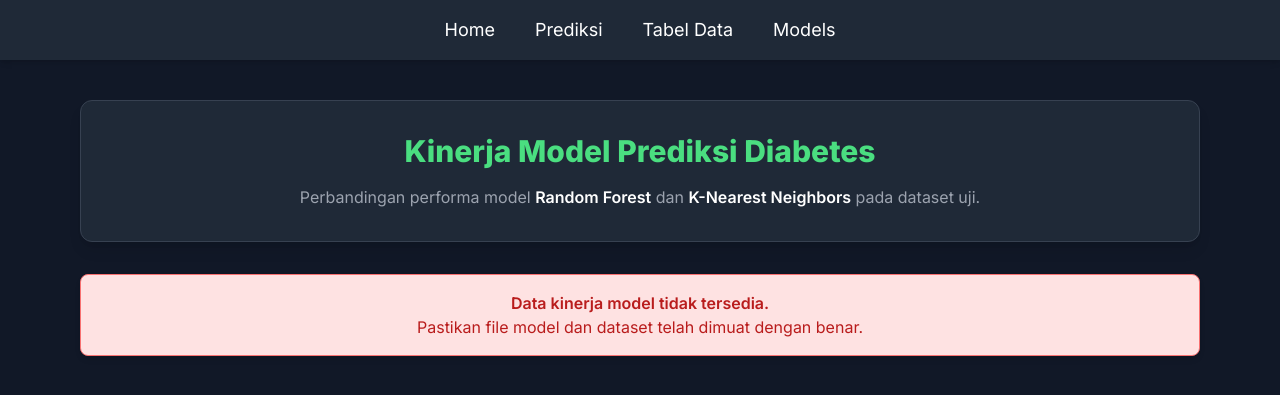
After one commit to rhmnaan/predict-diabetes, a Flask app: page /models in a window 1280 px wide. The commit adds this page. Shown: the top 395 px of the page. Run offline with Flask 3, Linux system fonts and the light colour scheme; parts of the project's set-up code (start-up, migrations or seed data) failed here and were passed over; some libraries are stand-ins or nearby versions.

Commit message:
new page models

```diff
--- a/app.py
+++ b/app.py
@@ -1,142 +1,150 @@
 import joblib
 import pandas as pd
 import numpy as np
-from flask import Flask, request, render_template, jsonify
+from flask import Flask, request, render_template
+from sklearn.model_selection import train_test_split
+from sklearn.metrics import (
+    accuracy_score, precision_score, recall_score, f1_score, roc_auc_score,
+    confusion_matrix
+)
 
-# --- Inisialisasi Aplikasi Flask ---
 app = Flask(__name__)
 
-# --- Lokasi Model dan Data ---
+# --- File Path ---
 RF_MODEL_PATH = 'random_forest_diabetes_model.joblib'
 KNN_MODEL_PATH = 'knn_diabetes_model.joblib'
-SCALER_PATH = 'standard_scaler_diabetes.joblib' # Path untuk StandardScaler
+SCALER_PATH = 'standard_scaler_diabetes.joblib'
 DATA_PATH = 'diabetes.csv'
 
-# --- Load Model Random Forest ---
+# --- Load Model ---
 try:
     loaded_rf_model = joblib.load(RF_MODEL_PATH)
-    print(f"Model Random Forest '{RF_MODEL_PATH}' berhasil dimuat.")
-except FileNotFoundError:
-    print(f"ERROR: Model Random Forest '{RF_MODEL_PATH}' tidak ditemukan. Pastikan file model ada.")
+    loaded_knn_model = joblib.load(KNN_MODEL_PATH)
+    loaded_scaler = joblib.load(SCALER_PATH)
+    print("Model RF, KNN, dan scaler berhasil dimuat.")
+except FileNotFoundError as e:
+    print(f"File tidak ditemukan: {e}")
     exit()
 
-# --- Load Model KNN dan Scaler ---
+# --- Evaluasi RANDOM FOREST (tanpa hapus outlier, dengan imputasi median) ---
 try:
-    loaded_knn_model = joblib.load(KNN_MODEL_PATH)
-    loaded_scaler = joblib.load(SCALER_PATH) # Muat scaler
-    print(f"Model KNN '{KNN_MODEL_PATH}' dan Scaler '{SCALER_PATH}' berhasil dimuat.")
-except FileNotFoundError:
-    print(f"ERROR: Model KNN '{KNN_MODEL_PATH}' atau Scaler '{SCALER_PATH}' tidak ditemukan. Pastikan file ada.")
-    exit()
+    rf_data = pd.read_csv(DATA_PATH)
+    rf_cols_to_impute = ['Glucose', 'BloodPressure', 'SkinThickness', 'Insulin', 'BMI']
+    for col in rf_cols_to_impute:
+        rf_data[col] = rf_data[col].replace(0, np.nan)
+        rf_data[col].fillna(rf_data[col].median(), inplace=True)
 
-# --- Median untuk Imputasi (Sama seperti saat pelatihan) ---
-# PENTING: Nilai median ini HARUS berasal dari data *pelatihan*
-# yang digunakan untuk melatih model Anda. Ini bisa dihitung sekali dan di-hardcode,
-# atau disimpan bersama model. Untuk demo ini, kita akan hitung dari dataset asli lagi.
-# Dalam aplikasi nyata, lebih baik menyimpan ini secara terpisah atau bersama model.
+    X_rf = rf_data.drop('Outcome', axis=1)
+    y_rf = rf_data['Outcome']
+    _, X_test_rf, _, y_test_rf = train_test_split(X_rf, y_rf, test_size=0.2, random_state=42, stratify=y_rf)
+
+    y_pred_rf = loaded_rf_model.predict(X_test_rf)
+    y_proba_rf = loaded_rf_model.predict_proba(X_test_rf)[:, 1]
+
+    rf_metrics = {
+        'accuracy': accuracy_score(y_test_rf, y_pred_rf),
+        'precision': precision_score(y_test_rf, y_pred_rf),
+        'recall': recall_score(y_test_rf, y_pred_rf),
+        'f1_score': f1_score(y_test_rf, y_pred_rf),
+        'roc_auc': roc_auc_score(y_test_rf, y_proba_rf)
+    }
+except Exception as e:
+    print(f"Gagal evaluasi Random Forest: {e}")
+    rf_metrics = None
+
+# --- Evaluasi KNN (hapus outlier, tidak imputasi, discale) ---
 try:
-    temp_df_for_medians = pd.read_csv(DATA_PATH)
-    cols_to_impute = ['Glucose', 'BloodPressure', 'SkinThickness', 'Insulin', 'BMI']
-    for col in cols_to_impute:
-        temp_df_for_medians[col] = temp_df_for_medians[col].replace(0, np.nan)
+    knn_data = pd.read_csv(DATA_PATH)
+    Q1 = knn_data.quantile(0.25)
+    Q3 = knn_data.quantile(0.75)
+    IQR = Q3 - Q1
+    knn_data = knn_data[~((knn_data < (Q1 - 1.5 * IQR)) | (knn_data > (Q3 + 1.5 * IQR))).any(axis=1)]
 
-    # Simpan median ke dalam dictionary
-    MEDIANS = {col: temp_df_for_medians[col].median() for col in cols_to_impute}
-    # Dapatkan urutan kolom yang diharapkan dari dataset asli (tanpa 'Outcome')
-    EXPECTED_COLUMNS = temp_df_for_medians.drop('Outcome', axis=1).columns.tolist()
-    print("Median untuk imputasi dan urutan kolom diharapkan berhasil dihitung/didapat.")
-except FileNotFoundError:
-    print(f"ERROR: '{DATA_PATH}' tidak ditemukan. Median tidak dapat dihitung dan tabel tidak dapat ditampilkan.")
-    exit()
+    X_knn = knn_data.drop('Outcome', axis=1)
+    y_knn = knn_data['Outcome']
+    _, X_test_knn, _, y_test_knn = train_test_split(X_knn, y_knn, test_size=0.2, random_state=42)
 
-# --- Fungsi Preprocessing ---
-def preprocess_input(data_dict):
-    """
-    Melakukan preprocessing pada data input dari form.
-    Menerima dictionary, mengembalikan DataFrame yang siap diprediksi (belum discale untuk KNN).
-    """
-    df_input = pd.DataFrame([data_dict])
+    X_test_knn_scaled = loaded_scaler.transform(X_test_knn)
+    y_pred_knn = loaded_knn_model.predict(X_test_knn_scaled)
+    y_proba_knn = loaded_knn_model.predict_proba(X_test_knn_scaled)[:, 1]
 
-    # Pastikan semua kolom numerik yang mungkin memiliki 0 diubah menjadi NaN
-    for col in MEDIANS.keys():
-        df_input[col] = df_input[col].replace(0, np.nan)
-        # Imputasi NaN dengan median yang sudah dihitung
-        df_input[col].fillna(MEDIANS[col], inplace=True)
+    knn_metrics = {
+        'accuracy': accuracy_score(y_test_knn, y_pred_knn),
+        'precision': precision_score(y_test_knn, y_pred_knn),
+        'recall': recall_score(y_test_knn, y_pred_knn),
+        'f1_score': f1_score(y_test_knn, y_pred_knn),
+        'roc_auc': roc_auc_score(y_test_knn, y_proba_knn)
+    }
+except Exception as e:
+    print(f"Gagal evaluasi KNN: {e}")
+    knn_metrics = None
 
-    # Pastikan urutan kolom sesuai dengan saat model dilatih
-    # Ini penting agar model menerima input dalam urutan yang benar
-    return df_input[EXPECTED_COLUMNS]
+# --- Preprocessing Input untuk Prediksi ---
+def preprocess_input(data_dict, use_imputation=False):
+    df = pd.DataFrame([data_dict])
+    if use_imputation:
+        for col in ['Glucose', 'BloodPressure', 'SkinThickness', 'Insulin', 'BMI']:
+            df[col] = df[col].replace(0, np.nan)
+            df[col].fillna(df[col].median(), inplace=True)
+    return df
 
-# --- Route untuk Halaman Utama (Home Page - Informasi Saja) ---
+# --- Routes ---
 @app.route('/')
 def home():
     return render_template('home.html')
 
-# --- Route untuk Halaman Prediksi (Form Input dan Hasil) ---
 @app.route('/predict_page')
 def predict_page():
     return render_template('predict.html')
 
-# --- Route untuk Memproses Prediksi (Ketika Form Disubmit) ---
 @app.route('/predict', methods=['POST'])
 def predict():
-    if request.method == 'POST':
-        # Mengambil data dari form
-        try:
-            data = {
-                'Pregnancies': int(request.form['Pregnancies']),
-                'Glucose': int(request.form['Glucose']),
-                'BloodPressure': int(request.form['BloodPressure']),
-                'SkinThickness': int(request.form['SkinThickness']),
-                'Insulin': int(request.form['Insulin']),
-                'BMI': float(request.form['BMI']),
-                'DiabetesPedigreeFunction': float(request.form['DiabetesPedigreeFunction']),
-                'Age': int(request.form['Age'])
-            }
-        except ValueError:
-            return render_template('predict.html', error_message="Input tidak valid. Pastikan semua kolom diisi dengan angka.")
+    try:
+        data = {
+            'Pregnancies': int(request.form['Pregnancies']),
+            'Glucose': int(request.form['Glucose']),
+            'BloodPressure': int(request.form['BloodPressure']),
+            'SkinThickness': int(request.form['SkinThickness']),
+            'Insulin': int(request.form['Insulin']),
+            'BMI': float(request.form['BMI']),
+            'DiabetesPedigreeFunction': float(request.form['DiabetesPedigreeFunction']),
+            'Age': int(request.form['Age'])
+        }
+    except ValueError:
+        return render_template('predict.html', error_message="Input tidak valid.")
 
-        # Preprocess data input (unscaled)
-        processed_data_unscaled = preprocess_input(data)
+    # --- Prediksi Random Forest (pakai imputasi) ---
+    input_rf = preprocess_input(data, use_imputation=True)
+    rf_pred = loaded_rf_model.predict(input_rf)[0]
+    rf_proba = loaded_rf_model.predict_proba(input_rf)[:, 1][0]
+    rf_result = "Diabetes" if rf_pred == 1 else "Tidak Diabetes"
 
-        # --- Prediksi dengan Random Forest ---
-        rf_prediction = loaded_rf_model.predict(processed_data_unscaled)[0]
-        rf_proba = loaded_rf_model.predict_proba(processed_data_unscaled)[:, 1][0]
+    # --- Prediksi KNN (tanpa imputasi, tapi discale) ---
+    input_knn = preprocess_input(data, use_imputation=False)
+    input_knn_scaled = loaded_scaler.transform(input_knn)
+    knn_pred = loaded_knn_model.predict(input_knn_scaled)[0]
+    knn_proba = loaded_knn_model.predict_proba(input_knn_scaled)[:, 1][0]
+    knn_result = "Diabetes" if knn_pred == 1 else "Tidak Diabetes"
 
-        rf_result = "Diabetes" if rf_prediction == 1 else "Tidak Diabetes"
-        rf_confidence = f"Probabilitas Diabetes: {rf_proba:.2%}"
+    return render_template('predict.html',
+        rf_prediction_text=f"Random Forest: {rf_result}",
+        rf_confidence_text=f"Probabilitas: {rf_proba:.2%}",
+        knn_prediction_text=f"K-Nearest Neighbors: {knn_result}",
+        knn_confidence_text=f"Probabilitas: {knn_proba:.2%}"
+    )
 
-        # --- Prediksi dengan KNN ---
-        # Data harus discale untuk KNN menggunakan scaler yang sudah dimuat
-        processed_data_scaled = loaded_scaler.transform(processed_data_unscaled)
-
-        knn_prediction = loaded_knn_model.predict(processed_data_scaled)[0]
-        knn_proba = loaded_knn_model.predict_proba(processed_data_scaled)[:, 1][0]
-
-        knn_result = "Diabetes" if knn_prediction == 1 else "Tidak Diabetes"
-        knn_confidence = f"Probabilitas Diabetes: {knn_proba:.2%}"
-
-        # Kembali ke halaman prediksi dengan hasil dari kedua model
-        return render_template('predict.html',
-                               rf_prediction_text=f"Random Forest: {rf_result}",
-                               rf_confidence_text=rf_confidence,
-                               knn_prediction_text=f"K-Nearest Neighbors: {knn_result}",
-                               knn_confidence_text=knn_confidence)
-
-# --- Route untuk Menampilkan Tabel Data ---
 @app.route('/table')
 def show_table():
     try:
-        # Baca dataset asli
-        df_full = pd.read_csv(DATA_PATH)
-        # Konversi DataFrame ke HTML table
-        # .to_html() akan menghasilkan string HTML dari DataFrame
-        # .head(20) untuk hanya menampilkan 20 baris pertama agar tidak terlalu panjang
-        diabetes_table_html = df_full.head(15).to_html(classes='data-table', index=False)
-        return render_template('table.html', diabetes_table=diabetes_table_html)
+        df = pd.read_csv(DATA_PATH)
+        table_html = df.head(20).to_html(classes='data-table', index=False)
+        return render_template('table.html', diabetes_table=table_html)
     except FileNotFoundError:
-        return render_template('table.html', diabetes_table="<p style='text-align:center; color:red;'>Error: File 'diabetes.csv' tidak ditemukan.</p>")
+        return render_template('table.html', diabetes_table="<p style='color:red;'>Data tidak ditemukan.</p>")
 
-# --- Jalankan Aplikasi Flask ---
+@app.route('/models')
+def show_model_performance():
+    return render_template('models.html', rf_metrics=rf_metrics, knn_metrics=knn_metrics)
+
 if __name__ == '__main__':
     app.run(debug=True)
--- a/templates/home.html
+++ b/templates/home.html
@@ -23,6 +23,7 @@
           <li><a href="/" class="hover:text-green-400 transition duration-300">Home</a></li>
           <li><a href="/predict_page" class="hover:text-green-400 transition duration-300">Prediksi</a></li>
           <li><a href="/table" class="hover:text-green-400 transition duration-300">Tabel Data</a></li>
+          <li><a href="/models" class="hover:text-green-400 transition duration-300">Models</a></li>
         </ul>
       </div>
     </div>
--- /dev/null
+++ b/templates/models.html
@@ -0,0 +1,97 @@
+<!DOCTYPE html>
+<html lang="id">
+<head>
+  <meta charset="UTF-8" />
+  <meta name="viewport" content="width=device-width, initial-scale=1.0" />
+  <title>Kinerja Model - Prediksi Risiko Diabetes</title>
+  <link href="https://fonts.googleapis.com/css2?family=Inter:wght@300;400;600;700;800&display=swap" rel="stylesheet" />
+  <script src="https://cdn.tailwindcss.com"></script>
+  <style>
+    body {
+      font-family: 'Inter', sans-serif;
+    }
+  </style>
+</head>
+<body class="bg-gray-900 text-gray-100">
+
+  <!-- Navbar -->
+  <nav class="bg-gray-800 shadow-md sticky top-0 z-50">
+    <div class="max-w-7xl mx-auto px-4">
+      <div class="flex justify-center py-4">
+        <ul class="flex gap-10 text-white font-medium text-lg">
+          <li><a href="/" class="hover:text-green-400 transition">Home</a></li>
+          <li><a href="/predict_page" class="hover:text-green-400 transition">Prediksi</a></li>
+          <li><a href="/table" class="hover:text-green-400 transition">Tabel Data</a></li>
+          <li><a href="/models" class="hover:text-green-400 transition">Models</a></li>
+        </ul>
+      </div>
+    </div>
+  </nav>
+
+  <!-- Konten Utama -->
+  <div class="max-w-6xl mx-auto px-4 py-10 space-y-8">
+
+    <!-- Header -->
+    <div class="bg-gray-800 border border-gray-700 rounded-xl p-8 shadow-lg">
+      <h1 class="text-3xl font-extrabold text-green-400 text-center mb-4">Kinerja Model Prediksi Diabetes</h1>
+      <p class="text-center text-gray-400">Perbandingan performa model <span class="font-semibold text-white">Random Forest</span> dan <span class="font-semibold text-white">K-Nearest Neighbors</span> pada dataset uji.</p>
+    </div>
+
+    {% if rf_metrics and knn_metrics %}
+
+    <!-- Perbandingan Model -->
+    <div class="flex flex-col md:flex-row gap-6 justify-center">
+
+      <!-- Kartu RF -->
+      <div class="flex-1 bg-gray-800 border border-gray-700 rounded-xl p-6 shadow-md hover:shadow-xl transition duration-300">
+        <h3 class="text-2xl font-bold text-center text-green-400 border-b border-gray-600 pb-3 mb-4">Random Forest</h3>
+        <ul class="space-y-3 text-gray-300">
+          <li class="flex justify-between"><span>Akurasi:</span><strong class="text-blue-400">{{ "%.4f" | format(rf_metrics.accuracy) }}</strong></li>
+          <li class="flex justify-between"><span>Presisi:</span><strong class="text-blue-400">{{ "%.4f" | format(rf_metrics.precision) }}</strong></li>
+          <li class="flex justify-between"><span>Recall:</span><strong class="text-blue-400">{{ "%.4f" | format(rf_metrics.recall) }}</strong></li>
+          <li class="flex justify-between"><span>F1-Score:</span><strong class="text-blue-400">{{ "%.4f" | format(rf_metrics.f1_score) }}</strong></li>
+          <li class="flex justify-between"><span>ROC AUC:</span><strong class="text-blue-400">{{ "%.4f" | format(rf_metrics.roc_auc) }}</strong></li>
+        </ul>
+      </div>
+
+      <!-- Kartu KNN -->
+      <div class="flex-1 bg-gray-800 border border-gray-700 rounded-xl p-6 shadow-md hover:shadow-xl transition duration-300">
+        <h3 class="text-2xl font-bold text-center text-green-400 border-b border-gray-600 pb-3 mb-4">K-Nearest Neighbors</h3>
+        <ul class="space-y-3 text-gray-300">
+          <li class="flex justify-between"><span>Akurasi:</span><strong class="text-blue-400">{{ "%.4f" | format(knn_metrics.accuracy) }}</strong></li>
+          <li class="flex justify-between"><span>Presisi:</span><strong class="text-blue-400">{{ "%.4f" | format(knn_metrics.precision) }}</strong></li>
+          <li class="flex justify-between"><span>Recall:</span><strong class="text-blue-400">{{ "%.4f" | format(knn_metrics.recall) }}</strong></li>
+          <li class="flex justify-between"><span>F1-Score:</span><strong class="text-blue-400">{{ "%.4f" | format(knn_metrics.f1_score) }}</strong></li>
+          <li class="flex justify-between"><span>ROC AUC:</span><strong class="text-blue-400">{{ "%.4f" | format(knn_metrics.roc_auc) }}</strong></li>
+        </ul>
+      </div>
+
+    </div>
+
+    <!-- Kesimpulan -->
+    <div class="bg-gray-800 border border-gray-700 rounded-xl p-6 shadow-md">
+      <h2 class="text-2xl font-bold text-green-400 text-center mb-4">Analisis Singkat</h2>
+      <p class="text-gray-300 mb-3">
+        Dari perbandingan di atas:
+        <br><span class="font-semibold">Akurasi:</span> {{ "Random Forest" if rf_metrics.accuracy > knn_metrics.accuracy else "K-Nearest Neighbors" }} memiliki akurasi lebih tinggi.
+        <br><span class="font-semibold">Presisi:</span> {{ "Random Forest" if rf_metrics.precision > knn_metrics.precision else "K-Nearest Neighbors" }} menunjukkan presisi lebih baik.
+        <br><span class="font-semibold">Recall:</span> {{ "Random Forest" if rf_metrics.recall > knn_metrics.recall else "K-Nearest Neighbors" }} lebih baik dalam mengenali kasus positif.
+        <br><span class="font-semibold">F1-Score:</span> {{ "Random Forest" if rf_metrics.f1_score > knn_metrics.f1_score else "K-Nearest Neighbors" }} menunjukkan keseimbangan presisi dan recall yang lebih baik.
+        <br><span class="font-semibold">ROC AUC:</span> {{ "Random Forest" if rf_metrics.roc_auc > knn_metrics.roc_auc else "K-Nearest Neighbors" }} memiliki kemampuan klasifikasi yang lebih baik secara keseluruhan.
+      </p>
+      <p class="text-gray-400 italic">
+        Catatan: Dalam konteks medis, model dengan <span class="text-green-400 font-semibold">Recall tinggi</span> sering diutamakan untuk meminimalkan False Negatives.
+      </p>
+    </div>
+
+    {% else %}
+    <!-- Error -->
+    <div class="bg-red-100 border border-red-400 text-red-700 px-6 py-4 rounded-lg text-center shadow-md">
+      <p class="font-semibold">Data kinerja model tidak tersedia.</p>
+      <p>Pastikan file model dan dataset telah dimuat dengan benar.</p>
+    </div>
+    {% endif %}
+  </div>
+
+</body>
+</html>
--- a/templates/predict.html
+++ b/templates/predict.html
@@ -21,6 +21,7 @@
           <li><a href="/" class="hover:text-green-400 transition">Home</a></li>
           <li><a href="/predict_page" class="hover:text-green-400 transition">Prediksi</a></li>
           <li><a href="/table" class="hover:text-green-400 transition">Tabel Data</a></li>
+          <li><a href="/models" class="hover:text-green-400 transition">Models</a></li>
         </ul>
       </div>
     </div>
--- a/templates/table.html
+++ b/templates/table.html
@@ -57,6 +57,7 @@
           <li><a href="/" class="hover:text-green-400 transition">Home</a></li>
           <li><a href="/predict_page" class="hover:text-green-400 transition">Prediksi</a></li>
           <li><a href="/table" class="hover:text-green-400 transition">Tabel Data</a></li>
+          <li><a href="/models" class="hover:text-green-400 transition">Models</a></li>
         </ul>
       </div>
     </div>
```
Also changed, not shown: train_knn_local.py (+148 -0 lines), train_rf_local.py (added, +69 -0 lines), 3 other files.
